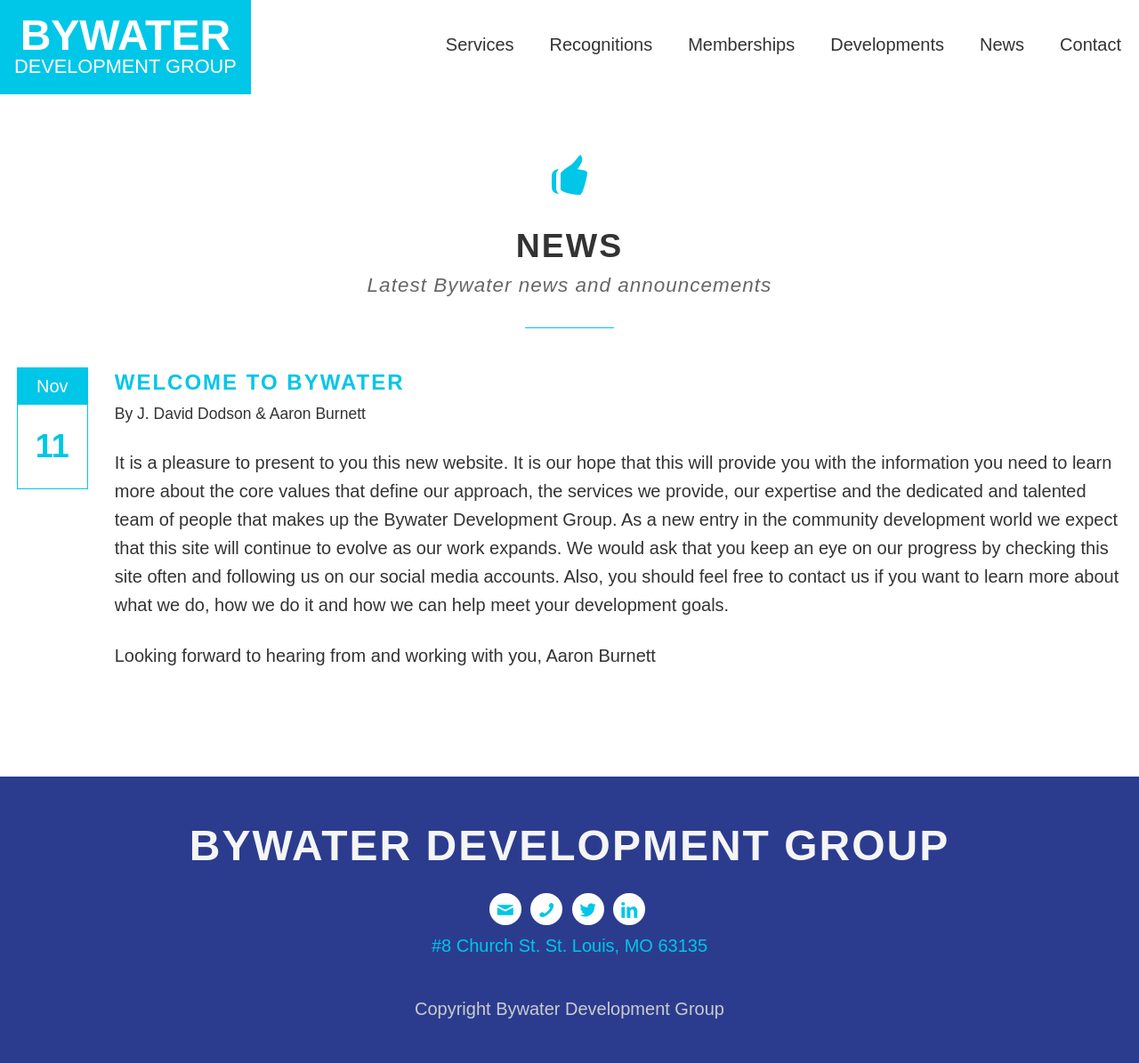
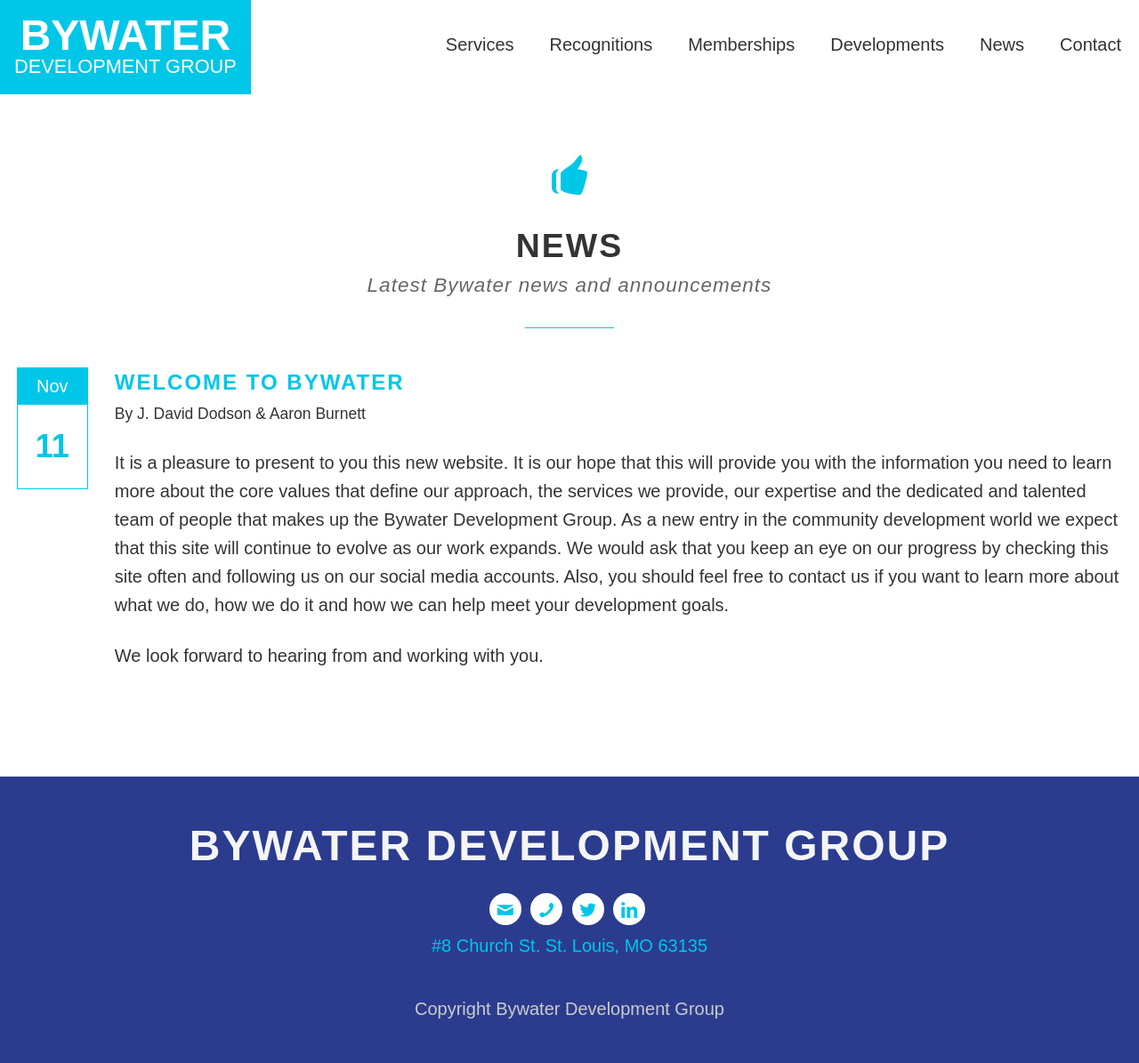
Before and after one commit to bywater/bywater.github.io, a Jekyll site: the page built from _posts/2014-04-19-welcome-to-bywater.md, in a window 1280 px wide. Shown: the whole page at 89% size. Built offline with Jekyll 4.4.1, drawn with Linux system fonts in a browser that asks for light colours; nearby versions of some CDN libraries.

Commit message:
edit post

```diff
--- a/_posts/2014-04-19-welcome-to-bywater.md
+++ b/_posts/2014-04-19-welcome-to-bywater.md
@@ -8,5 +8,4 @@ excerpt: It is a pleasure to present to you this new website.
 
 It is a pleasure to present to you this new website.  It is our hope that this will provide you with the information you need to learn more about the core values that define our approach, the services we provide, our expertise and the dedicated and talented team of people that makes up the Bywater Development Group.  As a new entry in the community development world we expect that this site will continue to evolve as our work expands.  We would ask that you keep an eye on our progress by checking this site often and following us on our social media accounts.  Also, you should feel free to contact us if you want to learn more about what we do, how we do it and how we can help meet your development goals.
 
-Looking forward to hearing from and working with you,
-Aaron Burnett
+We look forward to hearing from and working with you.
```
